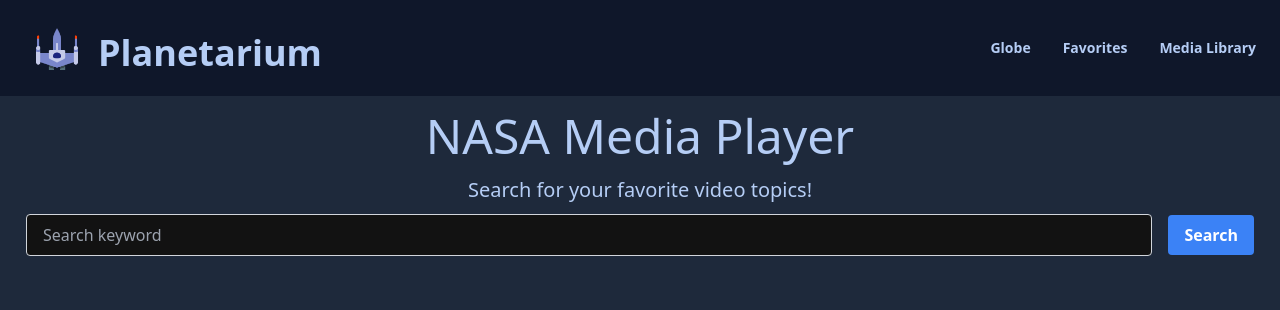
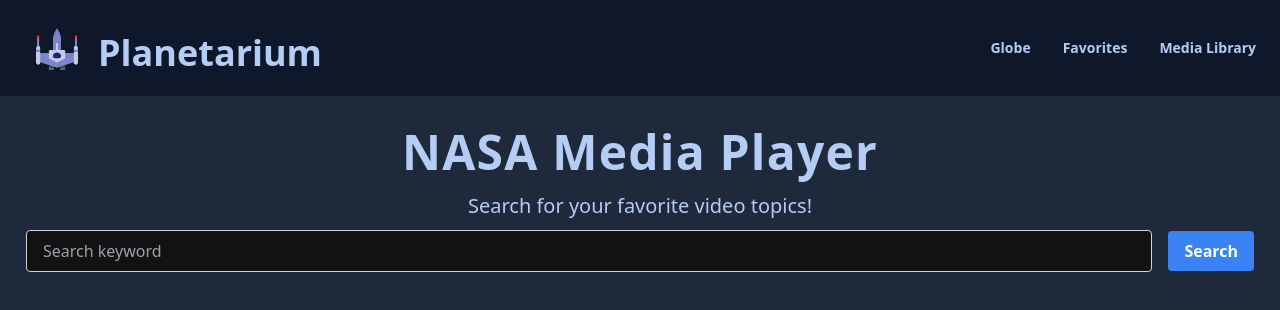
Before and after one commit to nprasad2077/nasa_capstone, a React (Vite) app: page /media in a window 1280 px wide. Shown: the top 310 px of the page. Built offline with nearby package versions, Linux system fonts and the light colour scheme.

Commit message:
optimized media player

```diff
--- a/src/components/MediaPlayer.jsx
+++ b/src/components/MediaPlayer.jsx
@@ -12,6 +12,12 @@
 
   const handleInputChange = (e) => {
     setKeyword(e.target.value);
+  };
+
+  const handleKeyDown = (e) => {
+    if (e.key === 'Enter') {
+      handleSearch();
+    }
   };
 
   const fetchMediaFile = async (collectionUrl) => {
@@ -61,8 +67,8 @@
   };
 
   return (
-    <div className="container mx-auto p-4 flex-col">
-      <h1 className="text-5xl text-center">NASA Media Player</h1>
+    <div className="container mx-auto p-4 flex-col py-8">
+      <h1 className="text-5xl text-center subpixel-antialiased font-semibold tracking-wide">NASA Media Player</h1>
       <h3 className="text-xl text-center mt-4">
         Search for your favorite video topics!
       </h3>
@@ -71,6 +77,7 @@
           type="text"
           value={keyword}
           onChange={handleInputChange}
+          onKeyDown={handleKeyDown}
           placeholder="Search keyword"
           className="border border-gray-300 focus:outline-none px-4 py-2 rounded flex-grow"
         />
@@ -84,7 +91,7 @@
         </div>
       )}
       {error && <div className="text-center text-red-500">{error}</div>}
-      <div className="grid grid-cols-4 gap-4 m-10">
+      <div className="grid grid-cols-4 gap-4 mb-10">
         {mediaList.map((item, index) => (
           <div
             key={index}
@@ -100,9 +107,9 @@
         ))}
       </div>
       {selectedMediaUrl && (
-          <video controls autoPlay className="max-w-full max-h-full mt-6" src={selectedMediaUrl} type='video/mp4'>
-            Your browser does not support the video tag.
-          </video>
+        <video controls autoPlay className="max-w-full max-h-full mt-6" src={selectedMediaUrl} type='video/mp4'>
+          Your browser does not support the video tag.
+        </video>
       )}
     </div>
   );
```
